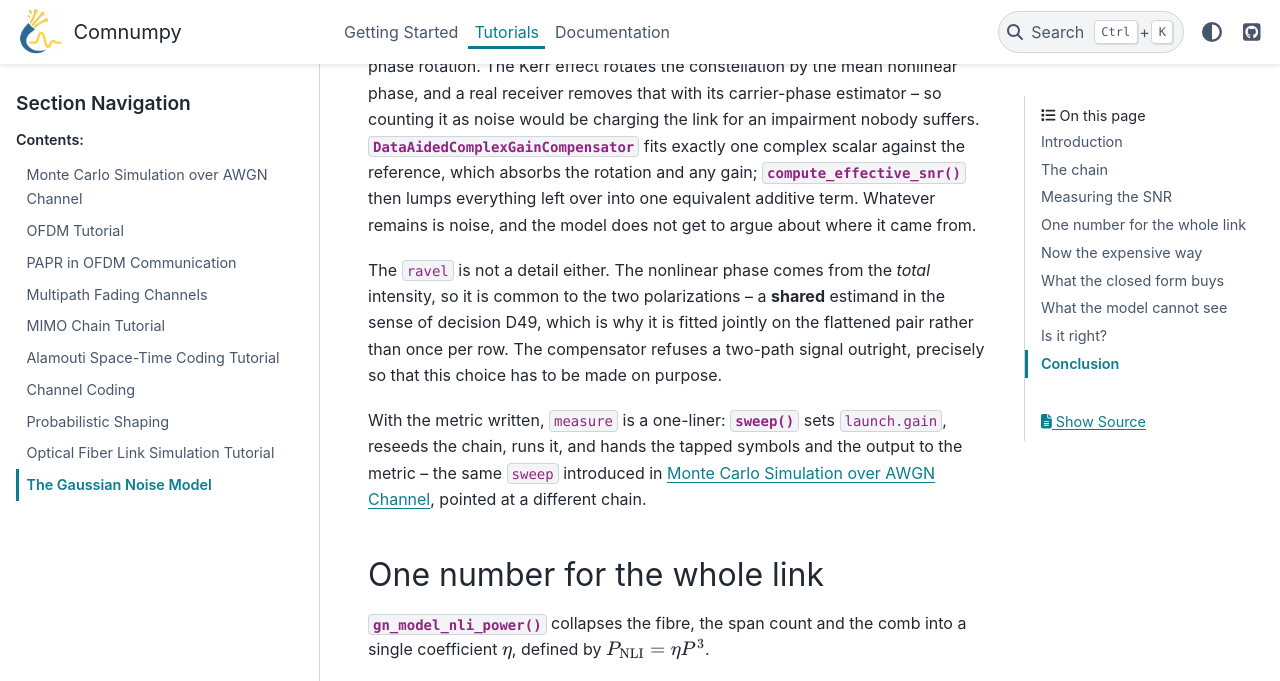
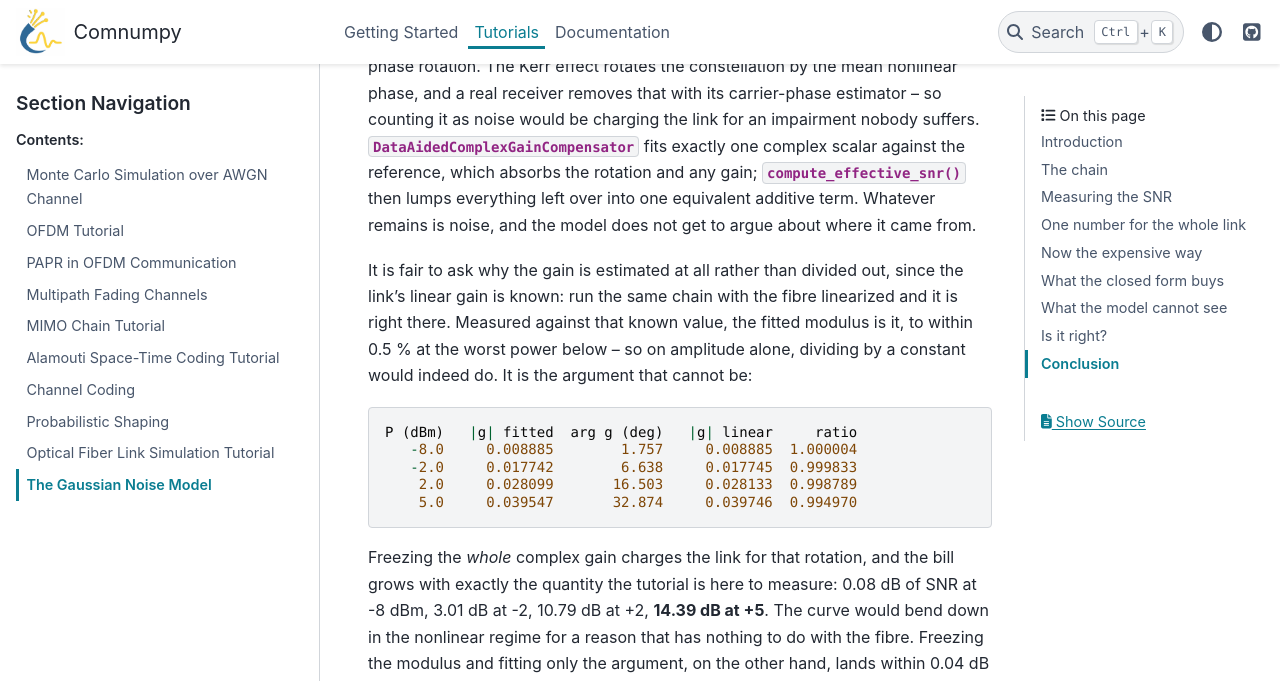
Before and after one commit to vincentchoqueuse/comnumpy, a Sphinx documentation site: the page built from docs/tutorials/gn_model.rst, in a window 1280 px wide and 1400 px high, scrolled down 4075 px. Shown: the top 681 px of the window. Built offline with Sphinx 7.4.7 and the PyData theme 0.15.4, drawn with Linux system fonts in a browser that asks for light colours; some of the changed text lies outside the part shown; grey boxes are pictures that could not be loaded.

Commit message:
Answer the two questions the GN tutorial was answering by assertion
The tutorial explained why the receiver fits a complex gain by pointing at
the Kerr phase rotation, and said nothing about the modulus -- which left a
reader who wonders "why not just divide by the known link gain?" with no way
to find out. The answer is measured now rather than claimed.

The fitted modulus *is* the known linear gain, to 0.5% at the worst power,
so on amplitude alone a constant would do. It is the argument that cannot
be frozen: doing so charges the link for a rotation that reaches 33 degrees
and costs 0.08, 3.01, 10.79 and 14.39 dB of SNR at -8, -2, +2 and +5 dBm --
bending the curve down in the nonlinear regime for a reason that has
nothing to do with the fibre. Freezing the modulus alone lands within
0.04 dB of the full fit everywhere, so the second degree of freedom is not
what earns its place. One component that fits both is the shortest way to
get the one that matters.

The 0.5% is not bookkeeping either: the nonlinear phase varies symbol to
symbol, so the least-squares modulus shrinks by exp(-sigma^2/2), which puts
about 6 degrees of spread around that 33 degree mean.

The regimes script also stops paying for a mesh it does not need. 401 nodes
at tol=1e-8 was untested caution; against it, 101 nodes at 1e-5 move the
gains by 0.0003 dB, three hundred times below what the script asserts. The
run drops from 210 s to 112 s, which matters because CI runs every
validation script on every push and the job budgets 98 s for the other
eleven.

Co-Authored-By: Claude Opus 5 <noreply@anthropic.com>
Claude-Session: https://claude.ai/code/session_01Pn2F8X4HZhS8fEJcL5enzw

```diff
--- a/docs/tutorials/gn_model.rst
+++ b/docs/tutorials/gn_model.rst
@@ -179,6 +179,37 @@ exactly one complex scalar against the reference, which absorbs the rotation
 and any gain; :func:`~comnumpy.core.metrics.compute_effective_snr` then lumps
 everything left over into one equivalent additive term. Whatever remains is
 noise, and the model does not get to argue about where it came from.
+
+It is fair to ask why the gain is estimated at all rather than divided out,
+since the link's linear gain is known: run the same chain with the fibre
+linearized and it is right there. Measured against that known value, the
+fitted modulus is it, to within 0.5 % at the worst power below -- so on
+amplitude alone, dividing by a constant would indeed do. It is the argument
+that cannot be:
+
+.. code::
+
+     P (dBm)   |g| fitted  arg g (deg)   |g| linear     ratio
+        -8.0     0.008885        1.757     0.008885  1.000004
+        -2.0     0.017742        6.638     0.017745  0.999833
+         2.0     0.028099       16.503     0.028133  0.998789
+         5.0     0.039547       32.874     0.039746  0.994970
+
+Freezing the *whole* complex gain charges the link for that rotation, and the
+bill grows with exactly the quantity the tutorial is here to measure: 0.08 dB
+of SNR at -8 dBm, 3.01 dB at -2, 10.79 dB at +2, **14.39 dB at +5**. The curve
+would bend down in the nonlinear regime for a reason that has nothing to do
+with the fibre. Freezing the modulus and fitting only the argument, on the
+other hand, lands within 0.04 dB of the full fit everywhere -- so the second
+degree of freedom is not what earns its place, the first one is. One
+component that fits both is simply the shortest way to get the one that
+matters, without having to look the link gain up.
+
+That 0.5 % is not bookkeeping either. The nonlinear phase varies from symbol
+to symbol, so :math:`\mathbb{E}[e^{j\varphi}] = e^{j\bar{\varphi}}
+e^{-\sigma_\varphi^2/2}` and the least-squares modulus shrinks accordingly;
+the 0.4970 % at +5 dBm gives :math:`\sigma_\varphi \approx 0.1` rad, about
+6 degrees of spread around a 33 degree mean rotation.
 
 The ``ravel`` is not a detail either. The nonlinear phase comes from the
 *total* intensity, so it is common to the two polarizations -- a **shared**
```
Also changed, not shown: validation/figures/optical_raman_gnpy_regimes.png, 1 other file.
